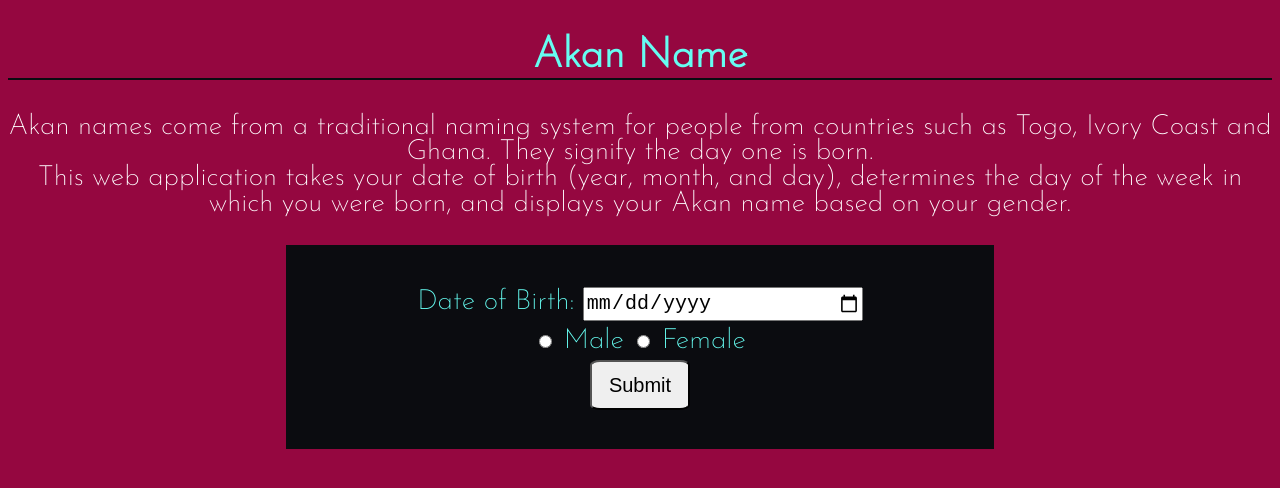
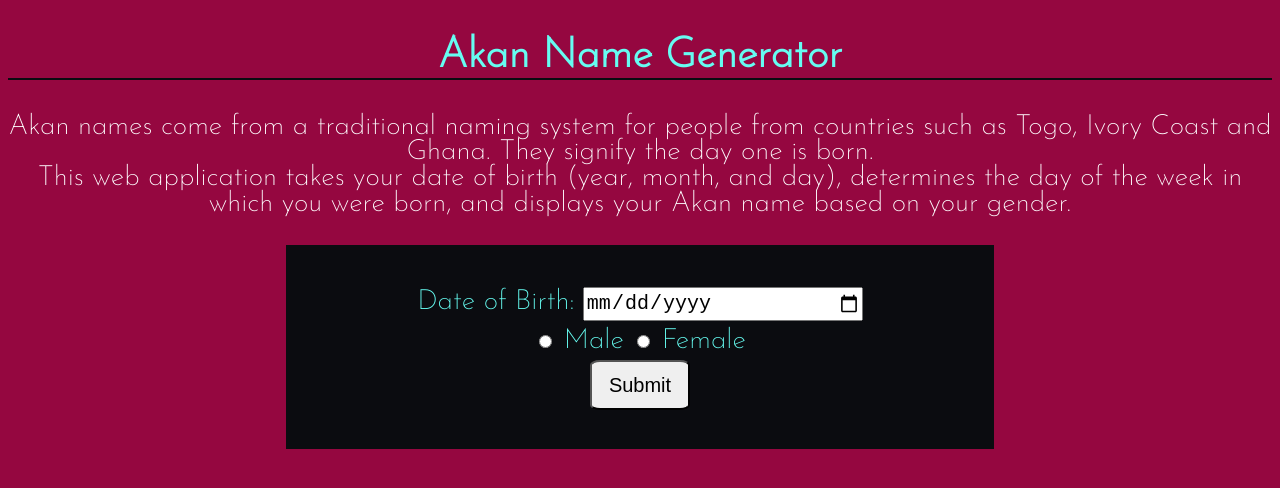
Before and after one commit to Kirugik/akan-name-page, a plain HTML site: page index.html in a window 1280 px wide. Drawn offline with Linux system fonts and the light colour scheme.

Commit message:
Modify the webpage title

```diff
--- a/index.html
+++ b/index.html
@@ -14,7 +14,7 @@
     <div>
         <!-- heading -->
         <div class="title">
-            <h2>Akan Name</h2>
+            <h2>Akan Name Generator</h2>
             <p>Akan names come from a traditional naming system for people from countries such as Togo, Ivory Coast and Ghana. They signify the day one is born. <br> This web application takes your date of birth (year, month, and day), determines the day of the week in which you were born, and displays your Akan name based on your gender.
             </p>
         </div>
```
